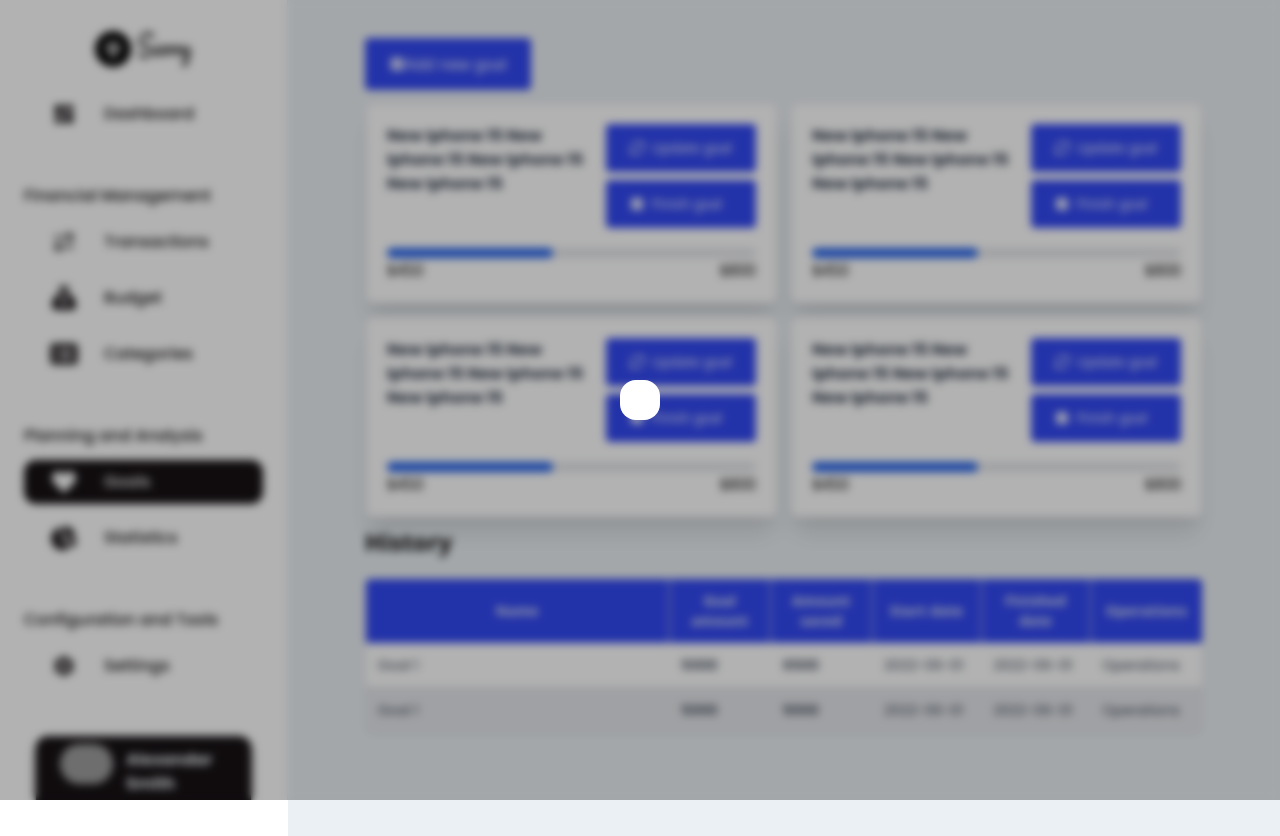
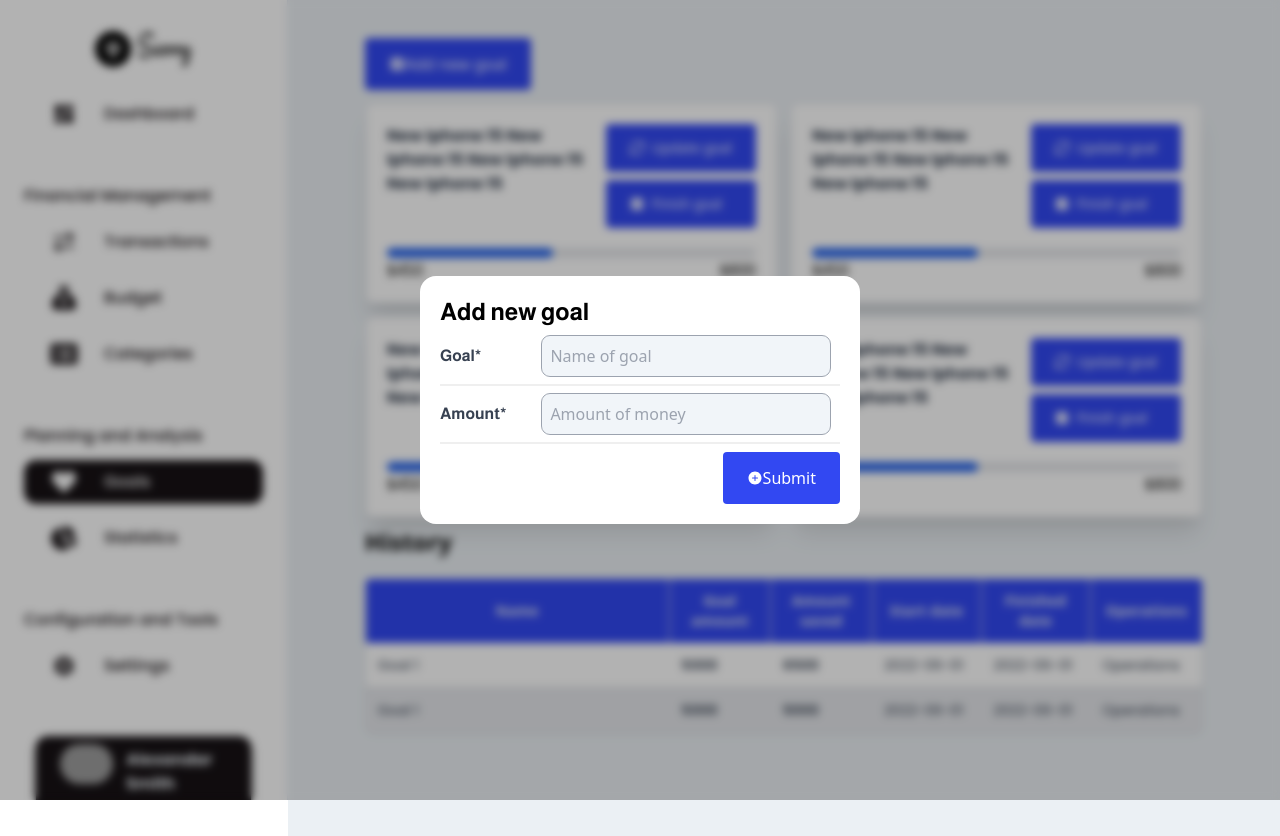
Before and after one commit to bakirdevedzic/savvy, a React (Vite) app: page /app/goals in a window 1280 px wide. Both pictures are taken after a click on the button "Add new goal". Built offline with nearby package versions, Linux system fonts and the light colour scheme; grey boxes are pictures that could not be loaded.

Commit message:
Finish goal page

```diff
--- a/src/features/Goals/GoalCard.jsx
+++ b/src/features/Goals/GoalCard.jsx
@@ -3,6 +3,8 @@ import Modal from "../../ui/Modal";
 import { useState } from "react";
 import { IoCheckbox } from "react-icons/io5";
 import { GrUpdate } from "react-icons/gr";
+import GoalForm from "./GoalForm";
+import ConfirmationTab from "../../ui/ConfirmationTab";
 
 function GoalCard() {
   const [showModal, setShowModal] = useState(false);
@@ -22,15 +24,15 @@ function GoalCard() {
     setAction(null);
   };
 
-  //   const renderModalContent = () => {
-  //     if (action === "update") {
-  //       return <UpdateGoalForm />;
-  //     } else if (action === "finish") {
-  //       return <FinishGoalConfirm />;
-  //     }
-  //     // Default content or no content if action is not set
-  //     return null;
-  //   };
+  const renderModalContent = () => {
+    if (action === "update") {
+      return <GoalForm />;
+    } else if (action === "finish") {
+      return <ConfirmationTab onClick={setShowModal} />;
+    }
+    // Default content or no content if action is not set
+    return null;
+  };
 
   return (
     <div className="grid grid-rows  bg-white rounded-lg border-2 border-solid shadow-xl p-5 max-w-max">
@@ -66,7 +68,11 @@ function GoalCard() {
           </div>
         </div>
       </div>
-      <Modal visible={showModal} onClose={handleOnClose} />
+      <Modal
+        visible={showModal}
+        onClose={handleOnClose}
+        render={renderModalContent()}
+      />
     </div>
   );
 }
--- /dev/null
+++ b/src/features/Goals/GoalForm.jsx
@@ -0,0 +1,63 @@
+import { useForm } from "react-hook-form";
+import FormRow from "../../ui/FormRow";
+import Button from "../../ui/Button";
+import { IoAddCircle } from "react-icons/io5";
+
+function GoalForm() {
+  const { register, handleSubmit, formState } = useForm();
+
+  const { errors } = formState;
+
+  function onSubmit(data) {
+    console.log(data);
+  }
+
+  function onError(errors) {
+    console.log(errors);
+  }
+
+  return (
+    <form
+      className="max-w-[400px] overflow-y-auto"
+      method="post"
+      onSubmit={handleSubmit(onSubmit, onError)}
+    >
+      <p className="text-2xl font-semibold font-almarai">Add new goal</p>
+      {/* PROMIJENITI NAZIV OVAJ GORE ZAVISNO DA LI JE ADD ILI UPDATE */}
+
+      <FormRow label="Goal*" error={errors?.goal?.message}>
+        <input
+          type="text"
+          placeholder="Name of goal"
+          className="bg-slate-100 outline outline-1 outline-gray-400 focus:outline-blue-500 rounded-lg h-10 w-72 p-2"
+          {...register("goal", { required: "Goal is required!" })}
+        />
+      </FormRow>
+
+      <FormRow label="Amount*" error={errors?.amount?.message}>
+        <input
+          type="number"
+          name="money"
+          {...register("amount", {
+            required: "Amount is required!",
+            min: {
+              value: 1,
+              message: "Amount should be at least 1!",
+            },
+          })}
+          placeholder="Amount of money"
+          className="bg-slate-100 outline outline-1 outline-gray-400  focus:outline-blue-500 rounded-lg h-10 w-72 p-2"
+        />
+      </FormRow>
+
+      <div className="flex justify-end mt-2">
+        <Button type="base">
+          <IoAddCircle />
+          Submit
+        </Button>
+      </div>
+    </form>
+  );
+}
+
+export default GoalForm;
--- a/src/pages/Goals.jsx
+++ b/src/pages/Goals.jsx
@@ -4,6 +4,7 @@ import Button from "../ui/Button";
 import { useState } from "react";
 import Modal from "../ui/Modal";
 import GoalCard from "../features/Goals/GoalCard";
+import GoalForm from "../features/Goals/GoalForm";
 
 function Goals() {
   const [showModal, setShowModal] = useState(false);
@@ -29,7 +30,11 @@ function Goals() {
       </div>
       <p className="text-poppins text-2xl font-bold">History</p>
       <GoalsTable />
-      <Modal visible={showModal} onClose={handleOnClose} />
+      <Modal
+        visible={showModal}
+        onClose={handleOnClose}
+        render={<GoalForm />}
+      />
     </div>
   );
 }
--- a/src/ui/Button.jsx
+++ b/src/ui/Button.jsx
@@ -5,6 +5,8 @@ function Button({ onClick, type, children, icon }) {
   const styles = {
     base: base,
     small: base + "w-[130px] max-h-[60px] text-sm px-2 py-1.5 gap-2",
+    secondary:
+      "text-almarai px-6 py-3.5 text-base font-medium inline-flex items-center  rounded text-center inline-block hover:bg-gray-400 text-primary-black border border-gray-400 hover:text-white hover:border hover:border-primary-black",
   };
 
   if (onClick)
--- /dev/null
+++ b/src/ui/ConfirmationTab.jsx
@@ -0,0 +1,23 @@
+import Button from "./Button";
+
+function ConfirmationTab({ onClick }) {
+  function handleClick() {
+    onClick();
+  }
+  return (
+    <div className="w-[350px] h-[150px] grid grid-rows-[70%_30%] max-w-full">
+      <div className="font-almarai text-lg break-words overflow-auto ">
+        <p className="font-bold">Are you sure you want to finish this goal?</p>
+        <p className="font-semibold">You haven&apos;t reached it yet.</p>
+      </div>
+      <div className="flex flex-row justify-end gap-2">
+        <Button type="secondary" onClick={handleClick}>
+          No
+        </Button>
+        <Button type="base">Yes</Button>
+      </div>
+    </div>
+  );
+}
+
+export default ConfirmationTab;
```
